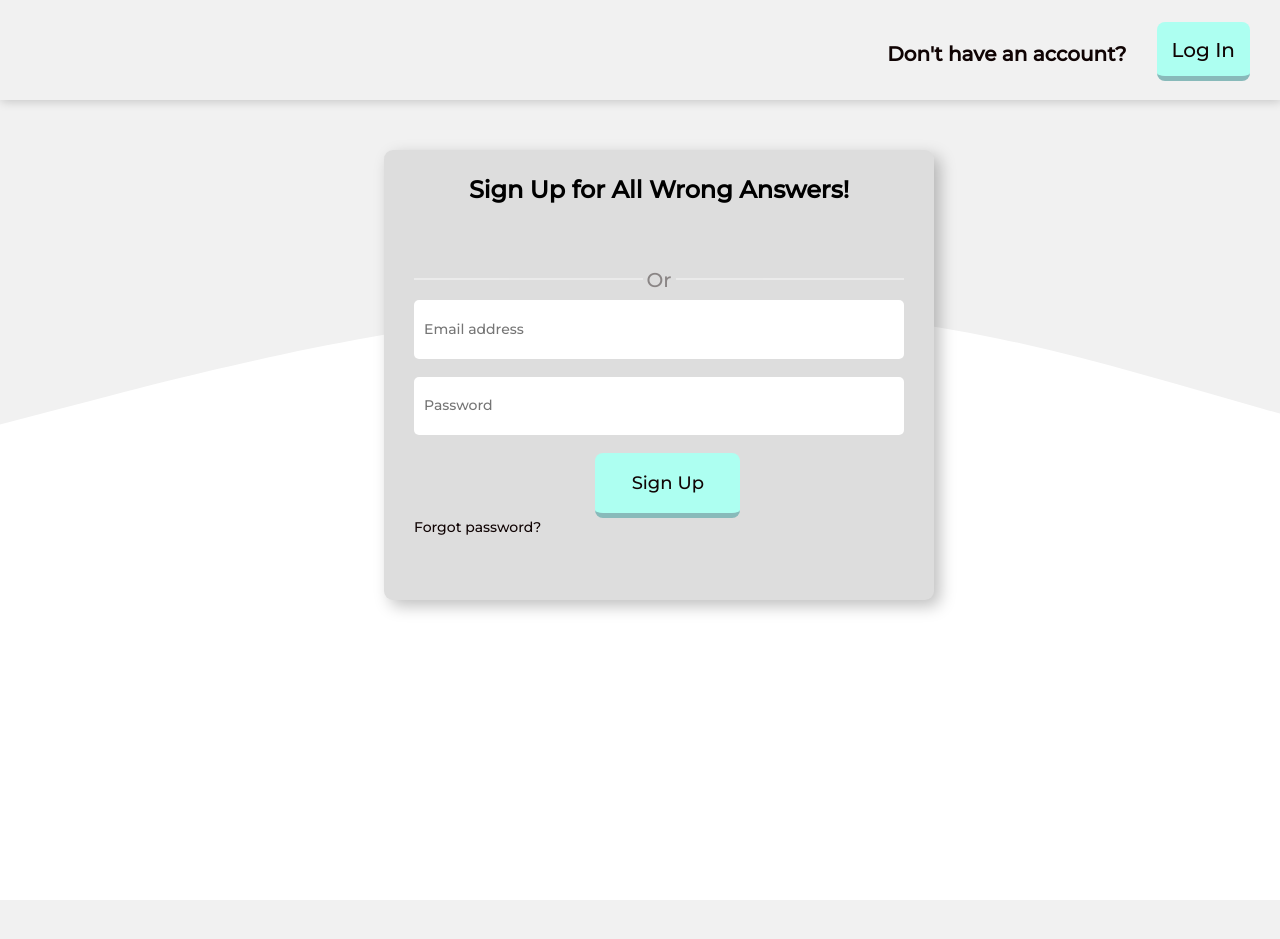
After one commit to Latkecrszy/allwronganswers, a Flask app: template templates/signup.html in a window 1280 px wide. The commit adds this page. Shown: the top 939 px of the page. Run offline with Flask 2, Linux system fonts and the light colour scheme; the template is opened without the code that fills it, so the values that code supplies are empty; parts of the project's set-up code (start-up, migrations or seed data) failed here and were passed over; some libraries are stand-ins or nearby versions.

Commit message:
signup fundtionality added

```diff
--- a/app.py
+++ b/app.py
@@ -22,9 +22,57 @@ def host():
     return render_template("host.html")
 
 
-@app.route("/play")
-def play():
-    return render_template("play.html")
+@app.route("/join")
+def join():
+    return render_template("join.html")
+
+
+@app.route("/login")
+def login():
+    return render_template("login.html")
+
+
+@app.route("/signup")
+def signup():
+    return render_template("signup.html")
+
+
+@app.route("/signup_error")
+def signup_error():
+    response = make_response(redirect("/host"))
+    login_db = mongo.db.login
+    email = request.args.get('email').lower()
+    if not re.search('^[^@ ]+@[^@ ]+\.[^@ .]{2,}$', email):
+        return redirect(f'/signup?error=invalid_email')
+    if login_db.find_one({'email': request.args.get('email').lower()}) is not None:
+        return redirect(f'/signup?error=email_in_use')
+    if request.args.get('password'):
+        hasher = PasswordHasher()
+        HASH = hasher.hash(request.args.get('password'))
+        login_db.insert_one({'email': email, 'password': HASH})
+    else:
+        login_db.insert_one({'email': email})
+    cookie = json.dumps({'email': email})
+    cookie = str.encode(cookie)
+    cookie = base64.b64encode(cookie)
+    response.set_cookie('login_info', cookie, max_age=172800)
+    return response
+
+
+@app.route("/create")
+def create():
+    if request.cookies.get("login_info"):
+        login_info = json.loads(request.cookies.get("login_info"))
+        games = mongo.db.games
+        ids = [dict(game)['id'] for game in games.find()]
+        id = int("".join([str(random.randint(0, 9)) for _ in range(6)]))
+        while id in ids:
+            id = int("".join([str(random.randint(0, 9)) for _ in range(6)]))
+        games.insert_one({"num_of_qs": request.args.get("questions"), "time_per_q": request.args.get("time"),
+                          "answers_per_q": request.args.get("answers"),
+                          "players": [{"username": login_info['username'], "points": 0, "streak": 0, "correct": 0}],
+                          "question": 1})
+        return render_template("start.html")
 
 
 @app.route("/answers")
--- /dev/null
+++ b/static/globals.css
@@ -0,0 +1,36 @@
+body {display: flex; flex-direction: column; margin: 0 !important; background: #F1F1F1}
+
+a, div, p {color: #100404; text-decoration: none;}
+
+a, button {cursor: pointer}
+
+header {
+    height: 100px;
+    padding-top: 22px;
+    background: #F1F1F1;
+    width: 100vw;
+    box-sizing: border-box;
+    display: flex;
+    justify-content: flex-end;
+    box-shadow: 1px 1px 10px rgba(0, 0, 0, 0.2)}
+
+header a {
+    font: 500 20px Montserrat;
+    margin: 0 30px;
+    height: 38px;
+    padding: 16px 15px 0 15px;
+    text-align: center;
+}
+
+header p {font: 600 20px Montserrat}
+
+.button {
+    background: #ADFFF1;
+    border-bottom: 5px solid #88baba !important;
+    color: #100404;
+    border-radius: 8px;
+}
+
+.button:hover {border-bottom: 3px solid #88baba !important; margin-top: 3px;}
+
+#wave {margin-top: -100px; position: fixed; width: 2000px; z-index: -1;}
--- /dev/null
+++ b/static/login.css
@@ -0,0 +1,48 @@
+#login {
+    width: 550px;
+    height: 450px;
+    background: #ddd;
+    margin: 50px 0 0 30vw;
+    border-radius: 9px;
+    padding: 30px;
+    box-sizing: border-box;
+    display: flex;
+    flex-direction: column;
+    font: 500 14px Montserrat;
+    box-shadow: 6px 6px 16px 0 rgba(0, 0, 0, 0.25)
+}
+
+#gsignin *{
+	overflow: visible;
+	border-radius: 3px;
+	color: white;
+	font-size: 17px
+}
+
+#gsignin {
+    margin: 20px 0 0 25%;
+}
+
+#email, #password {
+    height: 15%;
+    border-radius: 5px;
+    border: none;
+    padding: 10px;
+    box-sizing: border-box;
+}
+
+#email::placeholder, #password::placeholder {
+    font: 500 14px Montserrat
+}
+
+#title {font: 700 24px Montserrat; text-align: center; color: black; margin-top: -5px}
+
+#submit {
+    border: none;
+    margin: 0 30px;
+    text-align: center;
+    height: 65px;
+    width: 145px;
+    font: 500 18px Montserrat;
+    margin-left: 37%;
+}
--- /dev/null
+++ b/templates/signup.html
@@ -0,0 +1,51 @@
+<!DOCTYPE html>
+<html>
+    <head>
+        <link href="{{ url_for('static', filename='login.css') }}" rel="stylesheet"/>
+        <link href="{{ url_for('static', filename='globals.css') }}" rel="stylesheet"/>
+        <title>All Wrong Answers.</title>
+        <link rel="preconnect" href="https://fonts.gstatic.com">
+        <link href="https://fonts.googleapis.com/css2?family=Roboto&display=swap" rel="stylesheet">
+        <link href="https://fonts.googleapis.com/css2?family=Montserrat:wght@500&display=swap" rel="stylesheet">
+        <meta name="description" content="Log in to All Wrong Answers">
+        <meta name=”robots” content="index, follow">
+        <meta name="keywords" content="game, fun, answers, wrong, allwronganswers">
+        <meta name="google-signin-client_id" content="493342637998-aj77p05tpoi8ke4d1nv8p8ed4pqnfv56.apps.googleusercontent.com">
+        <script>setInterval(function() {Array.prototype.forEach.call(document.getElementsByTagName("span"), x => {if (x.id.toString().includes("connected") || x.id.toString().includes("not_signed")) {x.innerText = "Sign Up With Google"}})}, 1)</script>
+    </head>
+    <body>
+        <script src="https://apis.google.com/js/platform.js?onload=renderButton" async defer></script>
+        <header>
+            <p>Don't have an account?</p>
+            <a href="/login" class="button">Log In</a>
+        </header>
+        <form id="login" onsubmit="signUp(); return false">
+            <p id="title">Sign Up for All Wrong Answers!</p>
+            <div data-onsuccess="onSignUp" onclick="signedUp" id="gsignin" class="g-login2"></div>
+            <div style="width: 100%; height: 10px; border-bottom: 2px solid white; text-align: center; opacity: 0.4; margin: 20px 0;">
+                <span style="font-size: 20px; background-color: #ddd; padding: 0 4px;"> Or </span>
+            </div>
+            <input type="email" id="email" placeholder="Email address" required><br>
+            <input id="password" placeholder="Password" type="password" required><br>
+            <button id="submit" type="submit" class="button">Sign Up</button>
+            <a href="/reset_password" id="reset">Forgot password?</a>
+        </form>
+        <img src="{{ url_for('static', filename='images/wave.svg') }}" id="wave">
+    </body>
+    <script>
+        let clicked = false
+        function signedUp() {clicked = true}
+        function onSignUp(googleUser) {if (clicked) {location.replace(`/signup_error?email=${googleUser.getBasicProfile().getEmail()}`)}}
+        function signUp() {location.replace(`/signup_error?email=${document.getElementById("email").value}&password=${document.getElementById("password").value}`)}
+        function renderButton() {
+        gapi.signin2.render('gsignin', {
+            'scope': 'profile email',
+            'width': 240,
+            'height': 50,
+            'longtitle': true,
+            'theme': 'dark',
+            'onsuccess': onSignUp
+          });
+        }
+    </script>
+</html>
```
Also changed, not shown: static/host_dark.css (renamed from static/host.css, +6 -7 lines), static/host_light.css (added, +46 -0 lines), templates/host.html (+6 -6 lines), templates/login.html (added, +63 -0 lines), static/images/wave.svg (added), static/join.css (added), static/join.js (added), static/play.css (deleted), static/play.js (deleted), templates/join.html (added), templates/play.html (deleted).
